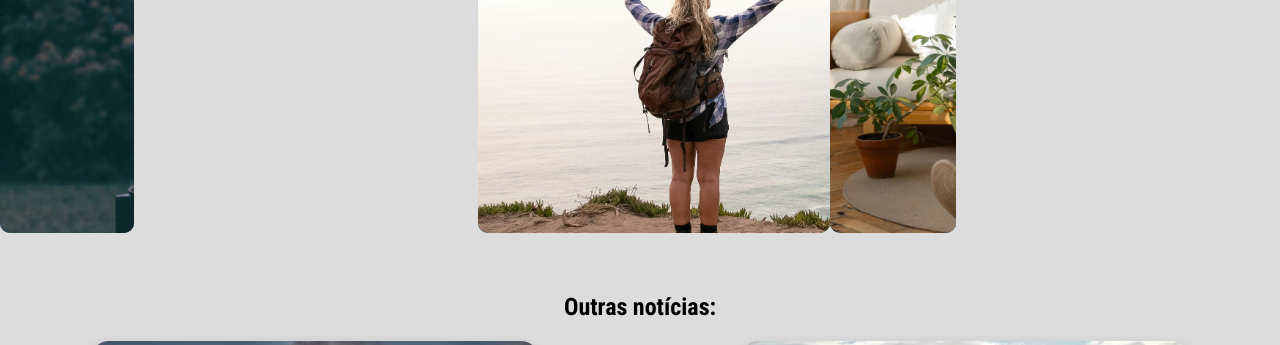
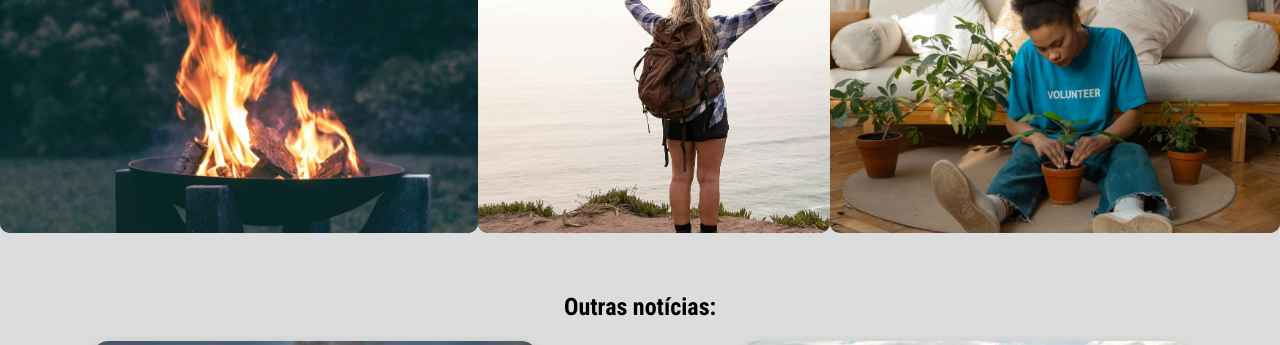
Before and after one commit to EcoscienceAmbiental/Eco-Completo-2.0, a plain HTML site: page index.html in a window 1280 px wide. Shown: the part 755-1100 px from the top of the page. Drawn offline with Linux system fonts and the light colour scheme; a web font is replaced by a local one.

Commit message:
Update style.css

```diff
--- a/style.css
+++ b/style.css
@@ -173,17 +173,16 @@ a {
 
 .cards {
     justify-content:center;
-    align-itens: center;
     overflow: hidden;
     border-radius: 10px;
-    width: 28%;
+    width: 22%%;
     height: 300px;
     background-color: #005d6d;
     transition: all ease-in-out 0.2s;
 }
 
 .cards:hover {
-    width: 35%;
+    width: 25%;
 }
 
 .acards img {
```
